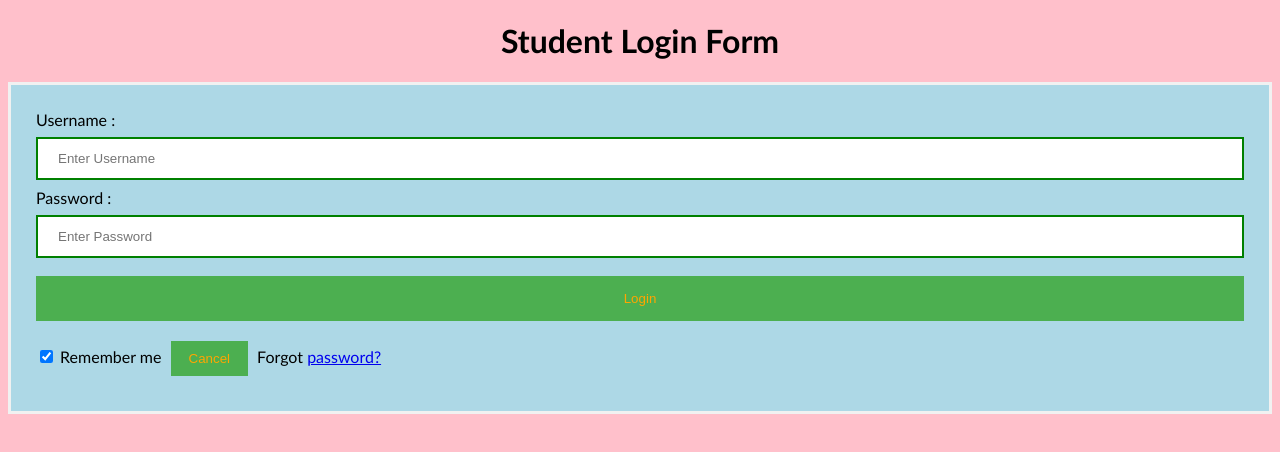
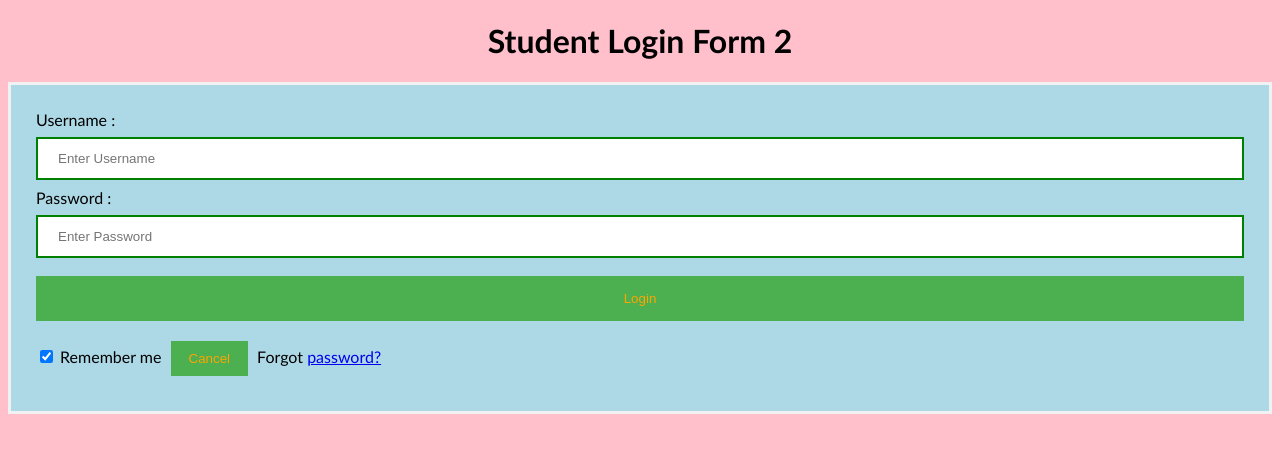
Before and after one commit to Devops-CI-Projects/Feature2, a plain HTML site: page index.html in a window 1280 px wide. Drawn offline with Linux system fonts and the light colour scheme.

Commit message:
I have added new line 2

```diff
--- a/index.html
+++ b/index.html
@@ -45,7 +45,7 @@ button {
 </style>
 </head>
 <body>
-    <center> <h1> Student Login Form </h1> </center>
+    <center> <h1> Student Login Form 2</h1> </center>
     <form>
         <div class="container">
             <label>Username : </label>
```
